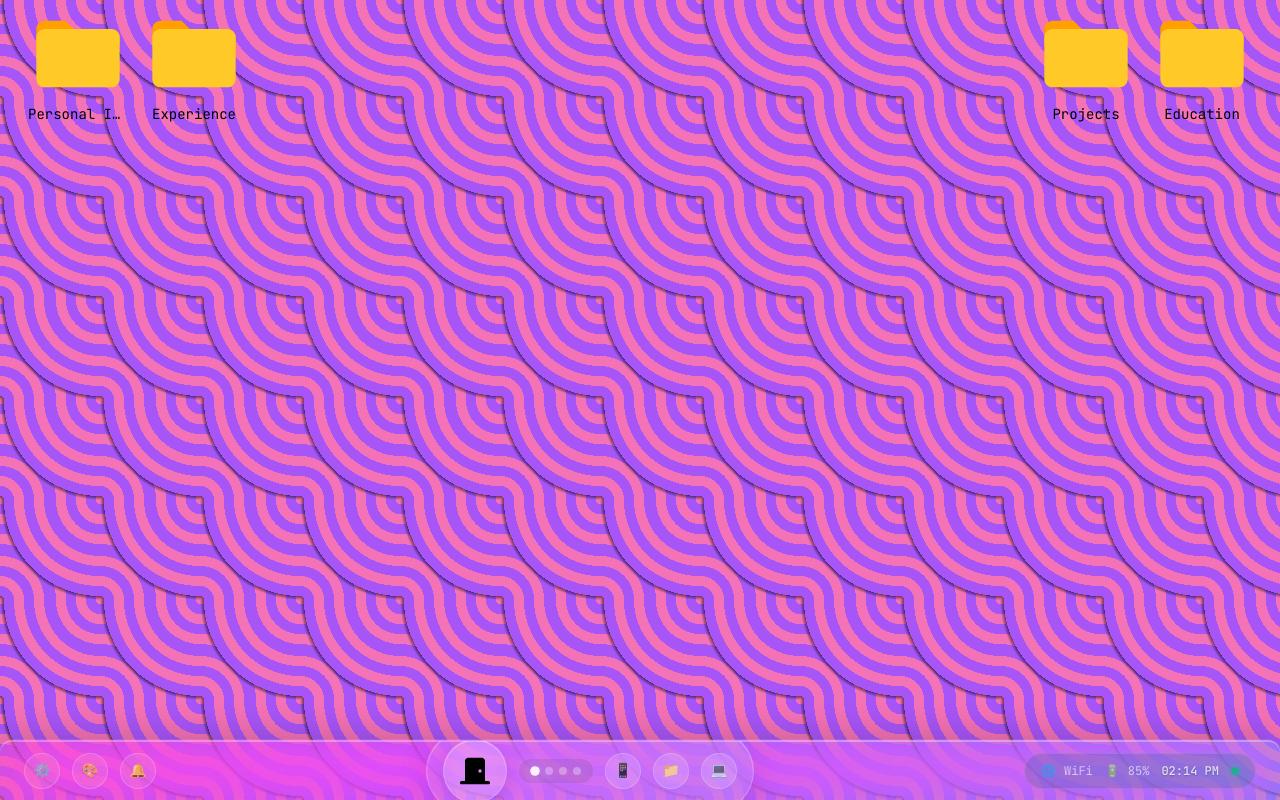
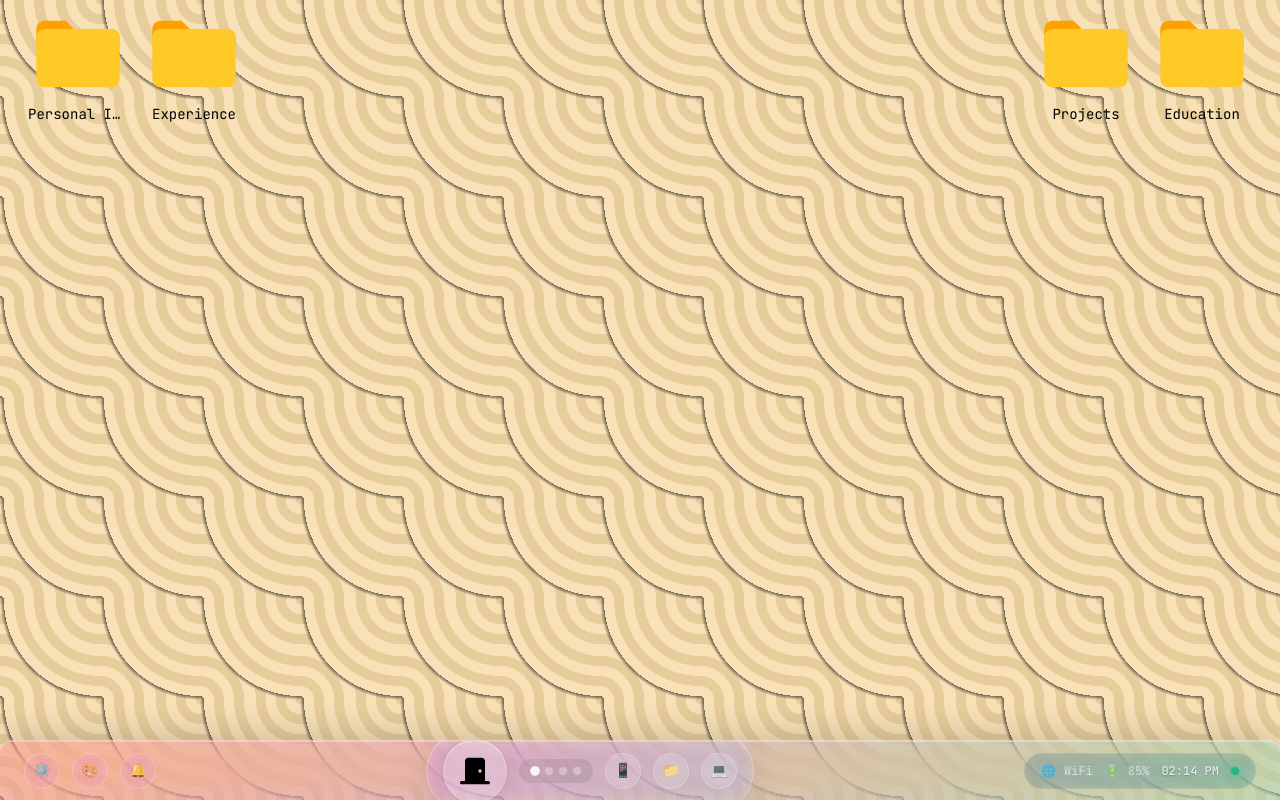
Before and after one commit to Altafxx/Altafxx.github.io, a Next.js app: page /v2 in a window 1280 px wide. Built offline with nearby package versions, Linux system fonts and the light colour scheme; what tailwindcss-bg-patterns would draw is missing.

Commit message:
fix: background colour

```diff
--- a/src/app/(pages)/v2/page.tsx
+++ b/src/app/(pages)/v2/page.tsx
@@ -73,7 +73,7 @@ export default function Home() {
 
   return (
     <main className="v2-interface">
-      <div className="h-screen bg-gradient-to-br from-pink-400 via-purple-400 to-cyan-400 relative pb-20">
+      <div className="h-screen relative pb-20" style={{ background: 'linear-gradient(to bottom right, #CBA35C, #F8E1B7)' }}>
         {/* UIverse Wavy Pattern Background */}
         <div className="wavy-pattern-container"></div>
         <div className="mx-6 p-1 flex justify-between relative z-10">
--- a/src/styles/globals.css
+++ b/src/styles/globals.css
@@ -279,10 +279,10 @@ body {
   height: 100%;
   --s: 100px;
   /* control the size */
-  --c1: #f472b6;
-  /* pink-400 */
-  --c2: #a855f7;
-  /* purple-500 */
+  --c1: rgb(231, 204, 156);
+  /* golden yellow */
+  --c2: #F8E1B7;
+  /* light cream */
 
   --_g: var(--c2) 4% 14%, var(--c1) 14% 24%, var(--c2) 22% 34%,
     var(--c1) 34% 44%, var(--c2) 44% 56%, var(--c1) 56% 66%, var(--c2) 66% 76%,
```
